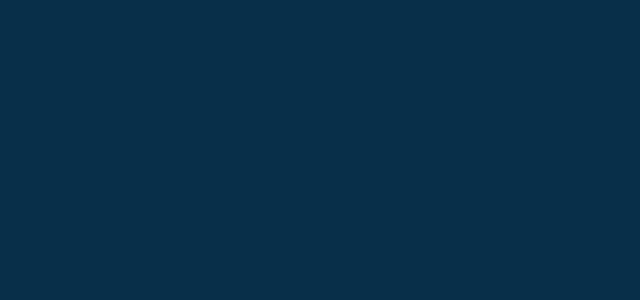
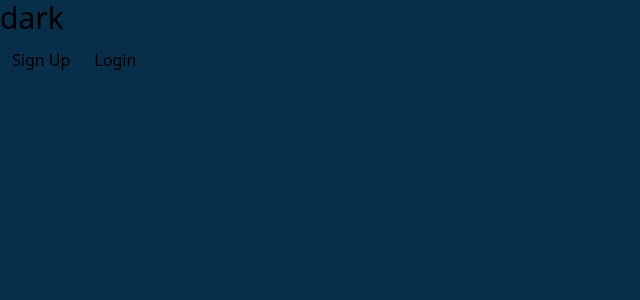
Before and after one commit to syedaAnusha/React-Indepth, a React (Vite) app in the folder learn-react-indepth/: page / in a window 1280 px wide. Shown: the top 300 px of the page, without its empty margins (0-640 px from the left). Built offline with nearby package versions, Linux system fonts and the light colour scheme.

Commit message:
refactor: Update ThemeContext.js

```diff
--- a/learn-react-indepth/src/App.jsx
+++ b/learn-react-indepth/src/App.jsx
@@ -1,8 +1,14 @@
 /* eslint-disable no-unused-vars */
 import React, { Component } from "react";
+import { ThemeContext } from "./react-hooks-components/use-Context/ThemeContext";
+import Form from "./react-hooks-components/use-Context/Form";
 export default class App extends Component {
   render() {
-    return <></>;
+    return (
+      <ThemeContext.Provider value="light">
+        <Form />
+      </ThemeContext.Provider>
+    );
   }
 }
 
--- /dev/null
+++ b/learn-react-indepth/src/react-hooks-components/use-Context/Button.jsx
@@ -0,0 +1,19 @@
+/* eslint-disable react/prop-types */
+/* eslint-disable react-hooks/exhaustive-deps */
+/* eslint-disable no-unused-vars */
+
+//* React Imports
+
+import { useContext } from "react";
+import { ThemeContext } from "./ThemeContext";
+
+const Button = ({ children }) => {
+  const theme = useContext(ThemeContext);
+  if (theme === "dark") {
+    return <button className="text-white p-3">{children}</button>;
+  } else {
+    return <button className="text-black p-3">{children}</button>;
+  }
+};
+
+export default Button;
--- /dev/null
+++ b/learn-react-indepth/src/react-hooks-components/use-Context/Form.jsx
@@ -0,0 +1,14 @@
+import Panel from "./Panel";
+import Button from "./Button";
+const Form = () => {
+  return (
+    <div>
+      <Panel mode="dark">
+        <Button>Sign Up</Button>
+        <Button>Login </Button>
+      </Panel>
+    </div>
+  );
+};
+
+export default Form;
--- /dev/null
+++ b/learn-react-indepth/src/react-hooks-components/use-Context/Panel.jsx
@@ -0,0 +1,27 @@
+/* eslint-disable react/prop-types */
+/* eslint-disable react-hooks/exhaustive-deps */
+/* eslint-disable no-unused-vars */
+
+//* React Imports
+import { useContext } from "react";
+import { ThemeContext } from "./ThemeContext";
+const Panel = ({ mode, children }) => {
+  const theme = useContext(ThemeContext);
+  if (theme === "dark") {
+    return (
+      <section>
+        <h1 className="text-white text-3xl ">Hey I am {mode} mode!</h1>
+        {children}
+      </section>
+    );
+  } else {
+    return (
+      <section>
+        <h1 className="text-black text-3xl ">{mode}</h1>
+        {children}
+      </section>
+    );
+  }
+};
+
+export default Panel;
--- /dev/null
+++ b/learn-react-indepth/src/react-hooks-components/use-Context/ThemeContext.js
@@ -0,0 +1,2 @@
+import { createContext } from "react";
+export const ThemeContext = createContext(null);
```
